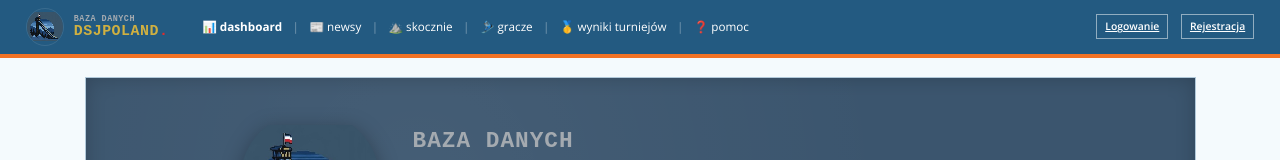
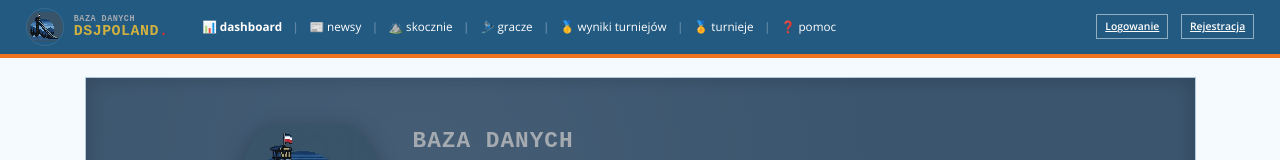
Before and after one commit to emiljanu15/dsj-portal, an Angular app: page / in a window 1280 px wide. Shown: the top 160 px of the page. Built offline with nearby package versions, Linux system fonts and the light colour scheme; no server answers; a web font is replaced by a local one.

Commit message:
widok nav

```diff
--- a/src/app/components/nav/nav.component.html
+++ b/src/app/components/nav/nav.component.html
@@ -25,7 +25,7 @@
     <li>
       <a routerLink="/wyniki-turniejow" routerLinkActive="active">🥇 Wyniki turniejów</a>
     </li>
-    <li *ngIf="auth.isAdmin">
+    <li >
       <a routerLink="/turnieje" routerLinkActive="active">🏅 Turnieje</a>
     </li>
     <li *ngIf="auth.isAdmin">
```
